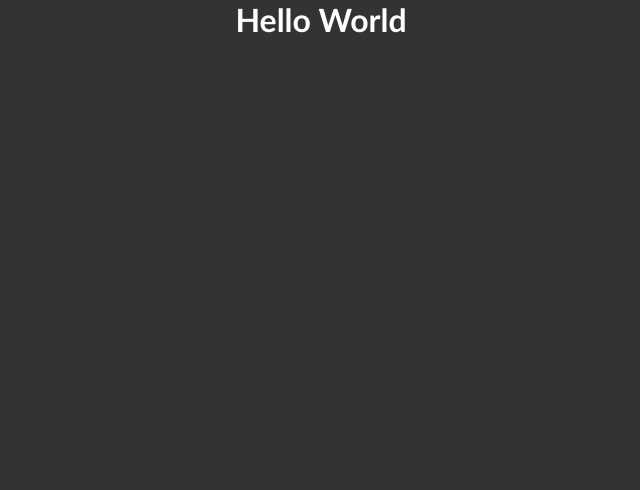
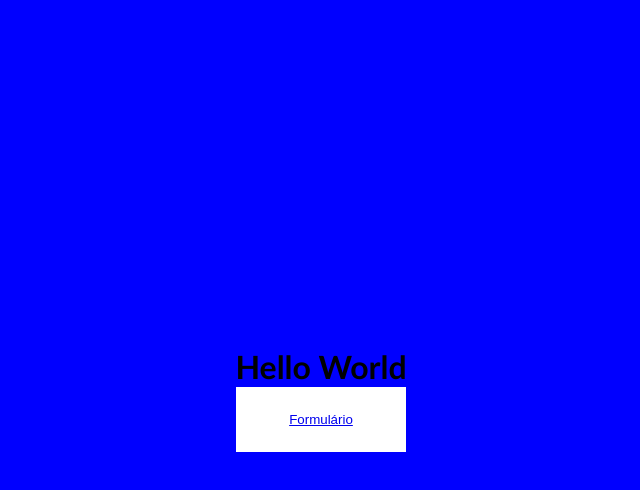
Before and after one commit to hamc/fatec-5sem, a plain HTML site: page index.html in a window 1280 px wide. Shown: the whole page, without its empty margins (319-959 px from the left). Drawn offline with Linux system fonts and the light colour scheme.

Commit message:
adicionando lin para formulario

```diff
--- a/index.html
+++ b/index.html
@@ -6,8 +6,50 @@
     <meta name="viewport" content="width=device-width, initial-scale=1.0">
     <link rel="stylesheet" type="text/css" href="style.css">
     <title>Hello World</title>
+    <style>
+        body {
+            background-color: blue; /* Fundo azul */
+            display: flex;
+            justify-content: center; /* Centraliza horizontalmente */
+            align-items: center; /* Centraliza verticalmente */
+            height: 100vh; /* Altura total da janela */
+            margin: 0; /* Remove margens padrão */
+        }
+        h1 {
+            color: black; /* Fonte preta */
+        }
+
+        .main {
+            display: flex;
+            flex-direction: column;
+        }
+
+        .formulario{
+            border: solid 1px blue;
+            height: 5em;
+            color: blue;
+            background-color: rgb(255, 255, 255);
+            transition: background-color 0.5s ease, color 0.5s ease, transform 0.5s ease;
+
+        }
+        .formulario:hover{
+            background-color: blue;
+            color: white;
+            transform: scale(1.2)
+        }
+
+
+
+    </style>
 </head>
 <body>
-    <h1>Hello World</h1>
+    <div class="main">
+
+        <h1>Hello World</h1>
+
+        <button class="formulario">
+            <a href="pagina-formulario.html">Formulário</a>
+        </button>
+    </div>
 </body>
 </html>
```
